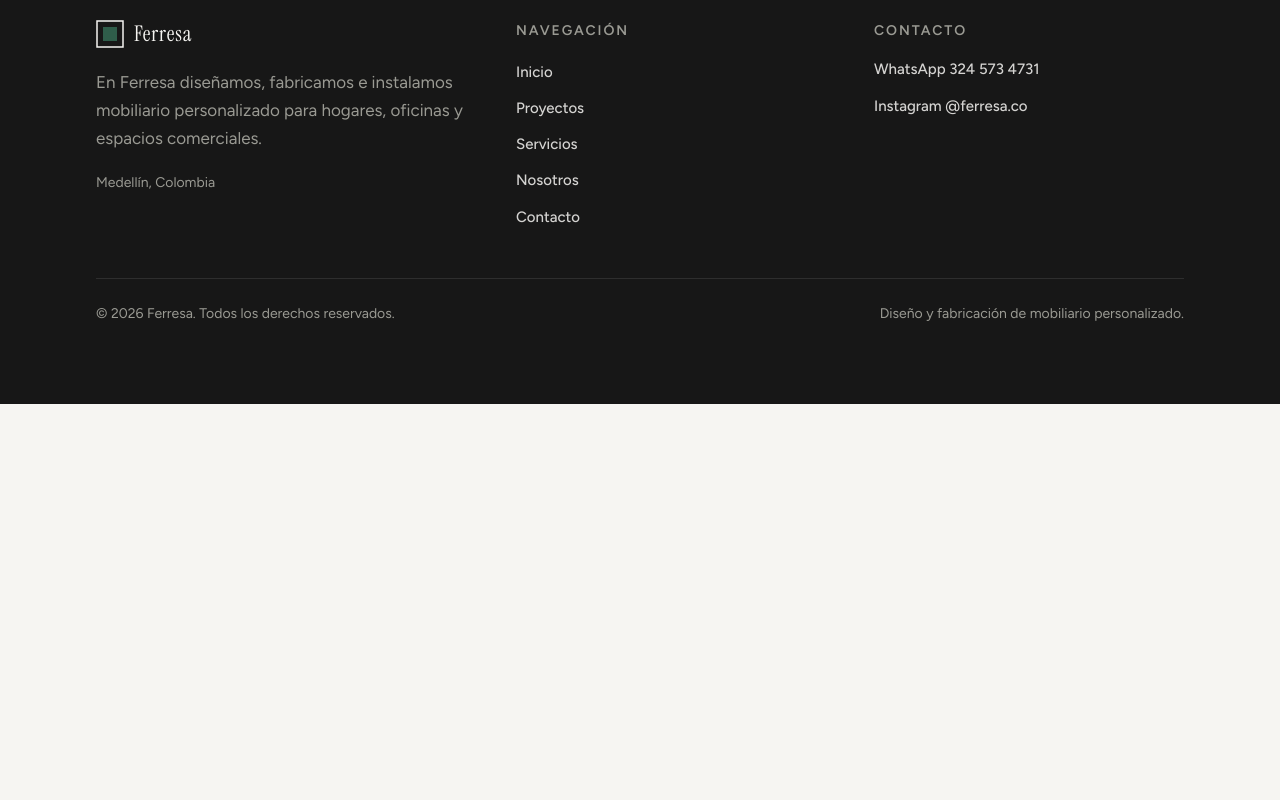
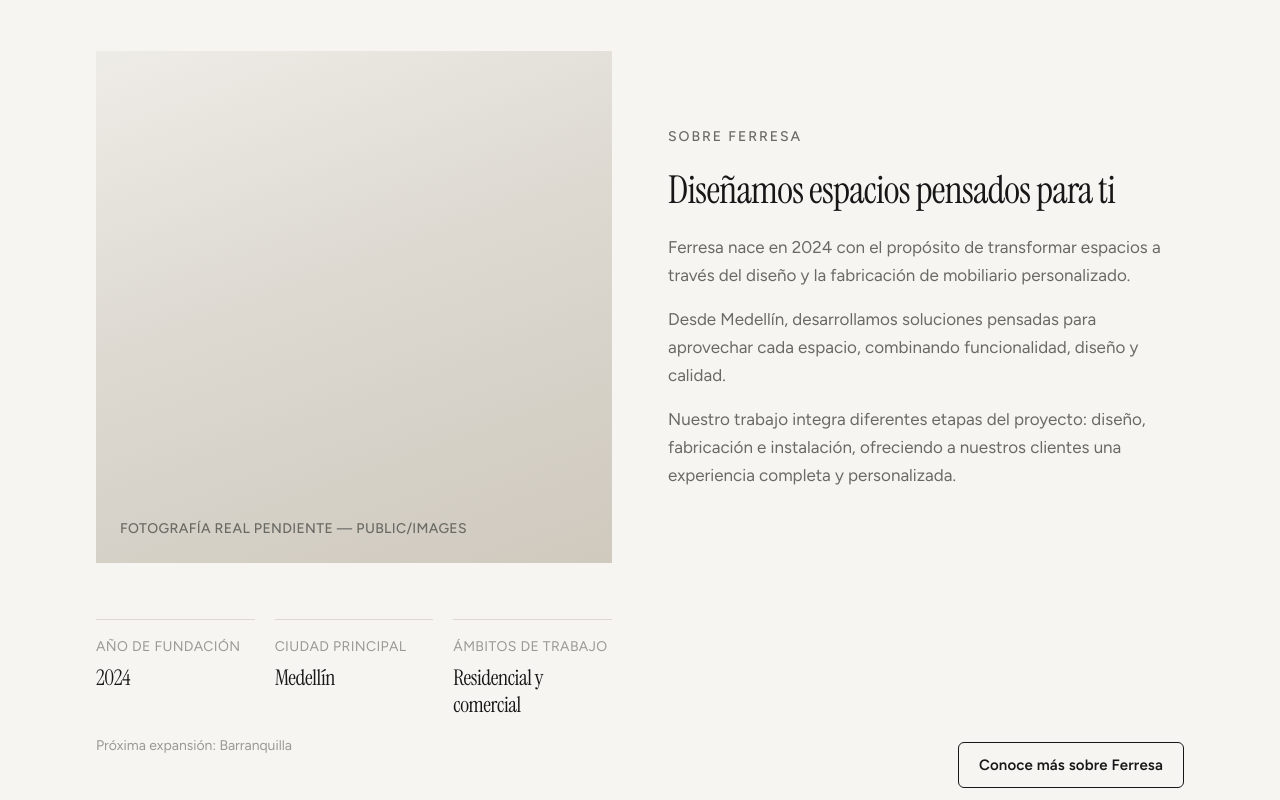
Before and after one commit to AGSolutionsco/Ferresa-web, a React (Vite) app: page / in a window 1280 px wide. Shown: the part 3240-4040 px from the top of the page. Before the commit the page ends 3644 px from the top, so only its background shows below. Built offline with nearby package versions, Linux system fonts and the light colour scheme.

Commit message:
feat: add about ferresa section
Add home About Ferresa preview with client provisional copy and confirmed company highlights for phase 3.4.

```diff
--- a/src/data/home.ts
+++ b/src/data/home.ts
@@ -76,4 +76,44 @@ export const homeContent = {
     },
     limit: 3,
   },
+  about: {
+    eyebrow: 'Sobre Ferresa',
+    title: 'Diseñamos espacios pensados para ti',
+    /**
+     * Párrafos provisionales proporcionados por el cliente.
+     */
+    provisional: true,
+    paragraphs: [
+      'Ferresa nace en 2024 con el propósito de transformar espacios a través del diseño y la fabricación de mobiliario personalizado.',
+      'Desde Medellín, desarrollamos soluciones pensadas para aprovechar cada espacio, combinando funcionalidad, diseño y calidad.',
+      'Nuestro trabajo integra diferentes etapas del proyecto: diseño, fabricación e instalación, ofreciendo a nuestros clientes una experiencia completa y personalizada.',
+    ],
+    /**
+     * Datos disponibles en company — solo confirmados/provisionales ya tipados.
+     */
+    highlights: [
+      {
+        label: 'Año de fundación',
+        value: String(company.foundedYear),
+      },
+      {
+        label: 'Ciudad principal',
+        value: company.primaryLocation.city,
+      },
+      {
+        label: 'Ámbitos de trabajo',
+        value: 'Residencial y comercial',
+      },
+    ],
+    expansionNote: company.plannedExpansion
+      ? `Próxima expansión: ${company.plannedExpansion.city}`
+      : null,
+    imageSrc: null as string | null,
+    imageAlt:
+      'Sobre Ferresa — fotografía de taller o proyecto pendiente de carga',
+    cta: {
+      label: 'Conoce más sobre Ferresa',
+      to: '/nosotros',
+    },
+  },
 } as const
--- a/src/pages/HomePage.tsx
+++ b/src/pages/HomePage.tsx
@@ -2,9 +2,10 @@ import { Hero } from '@/sections/Hero'
 import { ValueProposition } from '@/sections/ValueProposition'
 import { PortfolioCategories } from '@/sections/PortfolioCategories'
 import { FeaturedProjects } from '@/sections/FeaturedProjects'
+import { AboutPreview } from '@/sections/AboutPreview'
 
 /**
- * Home — FASE 3.1 · 3.2 · 3.3
+ * Home — FASE 3.1 · 3.2 · 3.3 · 3.4
  */
 export function HomePage() {
   return (
@@ -13,6 +14,7 @@ export function HomePage() {
       <ValueProposition />
       <PortfolioCategories />
       <FeaturedProjects />
+      <AboutPreview />
     </>
   )
 }
--- /dev/null
+++ b/src/sections/AboutPreview.tsx
@@ -0,0 +1,99 @@
+import { homeContent } from '@/data/home'
+import { Button } from '@/components/ui/Button'
+import { Container } from '@/components/ui/Container'
+import { Image } from '@/components/ui/Image'
+
+/**
+ * Vista previa "Sobre Ferresa" — FASE 3.4
+ * Contenido provisional del cliente, sin datos inventados.
+ * Mobile: título → texto → imagen → CTA.
+ */
+export function AboutPreview() {
+  const { about } = homeContent
+
+  return (
+    <section
+      aria-labelledby="about-preview-heading"
+      className="border-b border-ferresa-line bg-ferresa-canvas"
+    >
+      <Container className="grid gap-10 py-16 sm:gap-12 sm:py-20 lg:grid-cols-2 lg:items-center lg:gap-14 lg:py-28">
+        <div className="reveal-up space-y-5 lg:order-2">
+          <p className="text-small font-medium tracking-[0.14em] text-ferresa-muted uppercase">
+            {about.eyebrow}
+          </p>
+          <h2 id="about-preview-heading" className="text-h2 max-w-lg">
+            {about.title}
+          </h2>
+          <div className="max-w-xl space-y-4">
+            {about.paragraphs.map((paragraph) => (
+              <p key={paragraph} className="text-body text-ferresa-muted">
+                {paragraph}
+              </p>
+            ))}
+          </div>
+        </div>
+
+        <div
+          className="reveal-up relative isolate min-h-[20rem] overflow-hidden bg-ferresa-surface-muted sm:min-h-[24rem] lg:order-1 lg:min-h-[32rem]"
+          style={{ animationDelay: '80ms' }}
+        >
+          {about.imageSrc ? (
+            <Image
+              src={about.imageSrc}
+              alt={about.imageAlt}
+              width={1000}
+              height={1250}
+              loading="lazy"
+              decoding="async"
+              className="absolute inset-0 h-full w-full"
+            />
+          ) : (
+            <div
+              role="img"
+              aria-label={`${about.imageAlt} (placeholder de desarrollo)`}
+              className="absolute inset-0 flex items-end bg-[linear-gradient(160deg,#eeece7_0%,#ddd9d1_45%,#cfc9be_100%)] p-5 sm:p-6"
+            >
+              <span className="text-small font-medium tracking-wide text-ferresa-muted uppercase">
+                Fotografía real pendiente — public/images
+              </span>
+            </div>
+          )}
+        </div>
+
+        <div
+          className="reveal-up space-y-8 lg:order-3 lg:col-span-2 lg:grid lg:grid-cols-2 lg:items-end lg:gap-14"
+          style={{ animationDelay: '120ms' }}
+        >
+          <div className="space-y-4">
+            <dl className="grid gap-5 sm:grid-cols-3">
+              {about.highlights.map((item) => (
+                <div key={item.label} className="border-t border-ferresa-line pt-4">
+                  <dt className="text-small tracking-wide text-ferresa-subtle uppercase">
+                    {item.label}
+                  </dt>
+                  <dd className="mt-2 font-display text-[1.35rem] leading-tight text-ferresa-ink">
+                    {item.value}
+                  </dd>
+                </div>
+              ))}
+            </dl>
+            {about.expansionNote ? (
+              <p className="text-small text-ferresa-subtle">
+                {about.expansionNote}
+                <span className="sr-only">
+                  . Expansión proyectada; no es una operación actual.
+                </span>
+              </p>
+            ) : null}
+          </div>
+
+          <div className="lg:justify-self-end">
+            <Button to={about.cta.to} variant="secondary">
+              {about.cta.label}
+            </Button>
+          </div>
+        </div>
+      </Container>
+    </section>
+  )
+}
--- a/src/sections/index.ts
+++ b/src/sections/index.ts
@@ -2,3 +2,4 @@ export { Hero } from './Hero'
 export { ValueProposition } from './ValueProposition'
 export { PortfolioCategories } from './PortfolioCategories'
 export { FeaturedProjects } from './FeaturedProjects'
+export { AboutPreview } from './AboutPreview'
```
Also changed, not shown: 1 other file (tests, documents, lock files or other folders).
